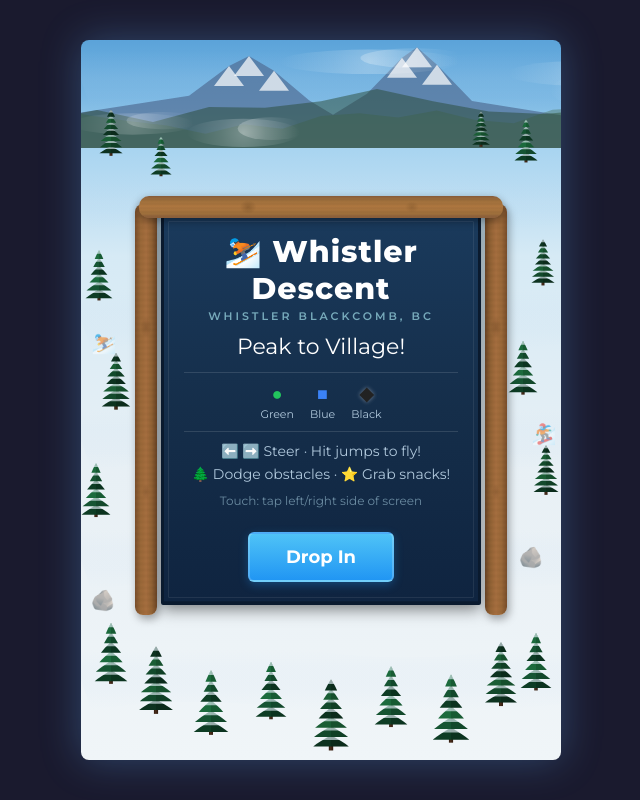
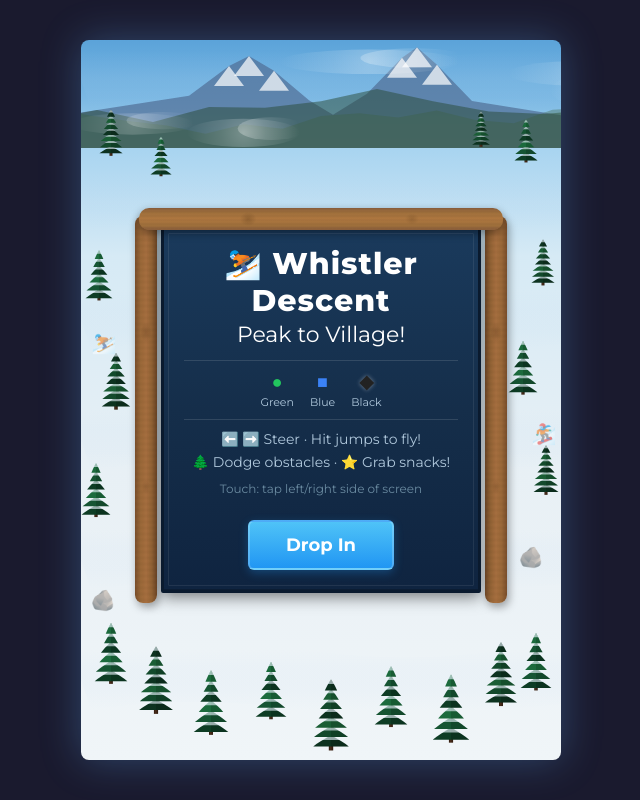
Before and after one commit to jamsteele/jamspr.ing, a website: page public/skigame/index.html in a window 1280 px wide. Shown: the whole page, without its empty margins (319-959 px from the left). Drawn offline with Linux system fonts and the light colour scheme.

Commit message:
Remove Whistler Blackcomb branding from start screen

```diff
--- a/public/skigame/index.html
+++ b/public/skigame/index.html
@@ -262,7 +262,6 @@
     <div class="sign-crossbeam"></div>
     <div class="screen">
       <h1>⛷️ Whistler Descent</h1>
-      <div class="location">Whistler Blackcomb, BC</div>
       <h2>Peak to Village!</h2>
       <div class="sign-divider"></div>
       <div class="difficulty-arrows">
```
